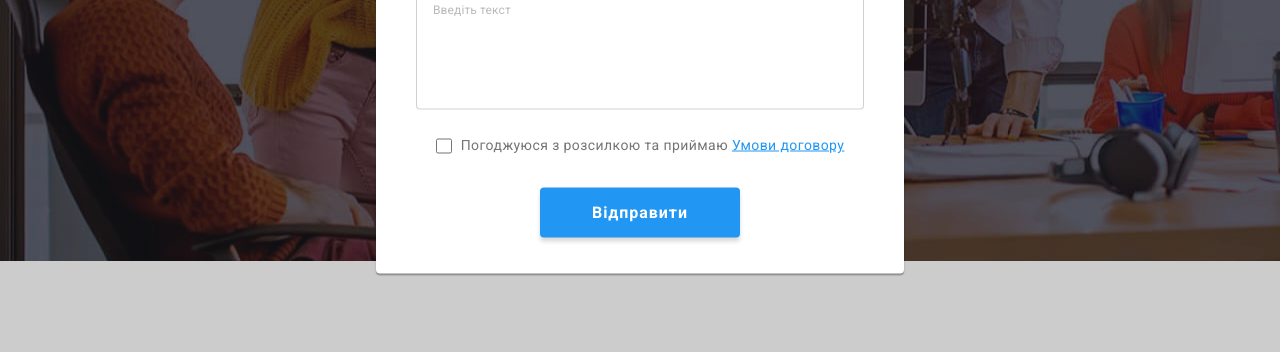
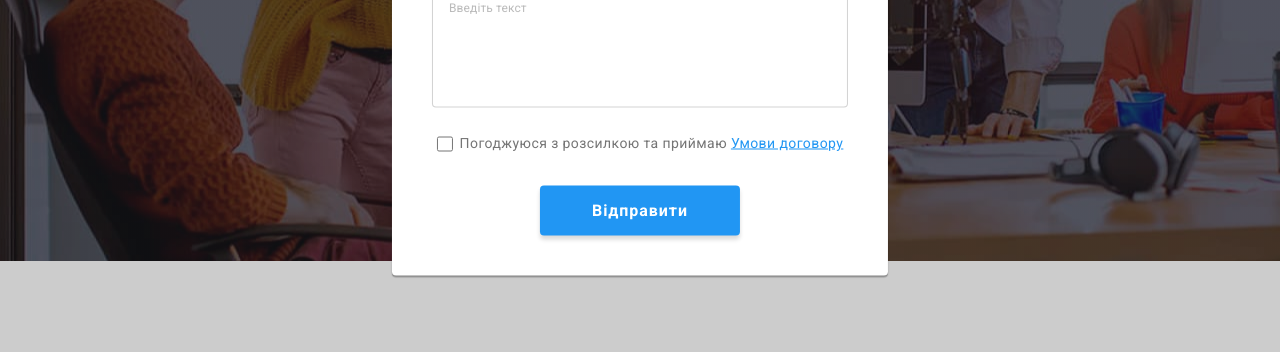
Before and after one commit to SirotovAlexander/goit-markup-hw-06, a plain HTML site: page index.html in a window 1280 px wide. Both pictures are taken after a click on the button "Замовити послугу". Shown: the part 417-769 px from the top of the page. Drawn offline with nearby package versions, Linux system fonts and the light colour scheme.

Commit message:
Did-modal-check
Did-modal-check

```diff
--- a/styles/styles.css
+++ b/styles/styles.css
@@ -681,11 +681,12 @@ footer {
   top: 50%;
   left: 50%;
   transform: translate(-50%, -50%);
+  padding: 40px;
 
-  width: 100%;
+  overflow: auto;
+
   max-width: 528px;
-  height: 100%;
-  max-height: 581px;
+  max-height: 585px;
   background: #ffffff;
   box-shadow: 0px 1px 3px rgba(0, 0, 0, 0.12), 0px 1px 1px rgba(0, 0, 0, 0.14),
     0px 2px 1px rgba(0, 0, 0, 0.2);
@@ -718,9 +719,7 @@ footer {
   pointer-events: none;
 }
 /* MODAL-FORM */
-.modal {
-  padding: 40px;
-}
+
 .modal-logo {
   margin-bottom: 12px;
   font-weight: 700;
@@ -809,7 +808,7 @@ footer {
   display: flex;
   align-items: center;
   position: relative;
-  gap: 9px;
+  gap: 7px;
   justify-content: center;
   margin-top: 20px;
 
@@ -827,7 +826,8 @@ footer {
 .check-svg-wrapper {
   display: flex;
   align-items: center;
-  padding: 4px 2px 3px 3px;
+  justify-content: center;
+  /* padding: 4px 2px 3px 3px; */
   width: 16px;
   height: 15px;
   fill: var(--main-background-color-second);
@@ -839,7 +839,10 @@ footer {
 }
 .checkbox-wrapper input {
   position: absolute;
-  white-space: nowrap;
+  left: 1%;
+  opacity: 0;
+  /* appearance: none; */
+  /* white-space: nowrap;
   width: 1px;
   height: 1px;
   overflow: hidden;
@@ -847,7 +850,7 @@ footer {
   padding: 0;
   clip: rect(0 0 0 0);
   clip-path: inset(50%);
-  margin: -1px;
+  margin: -1px; */
 }
 .modal-submit {
   margin-right: auto;
```
